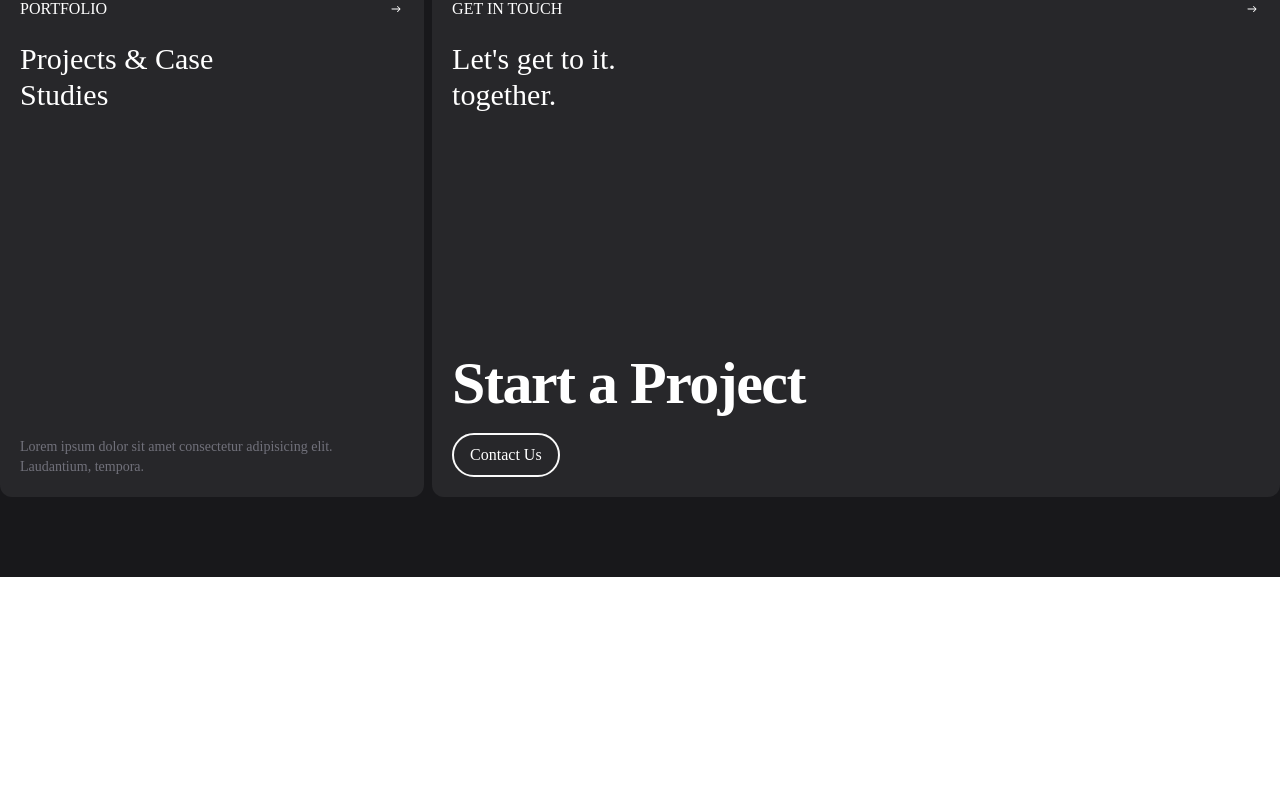
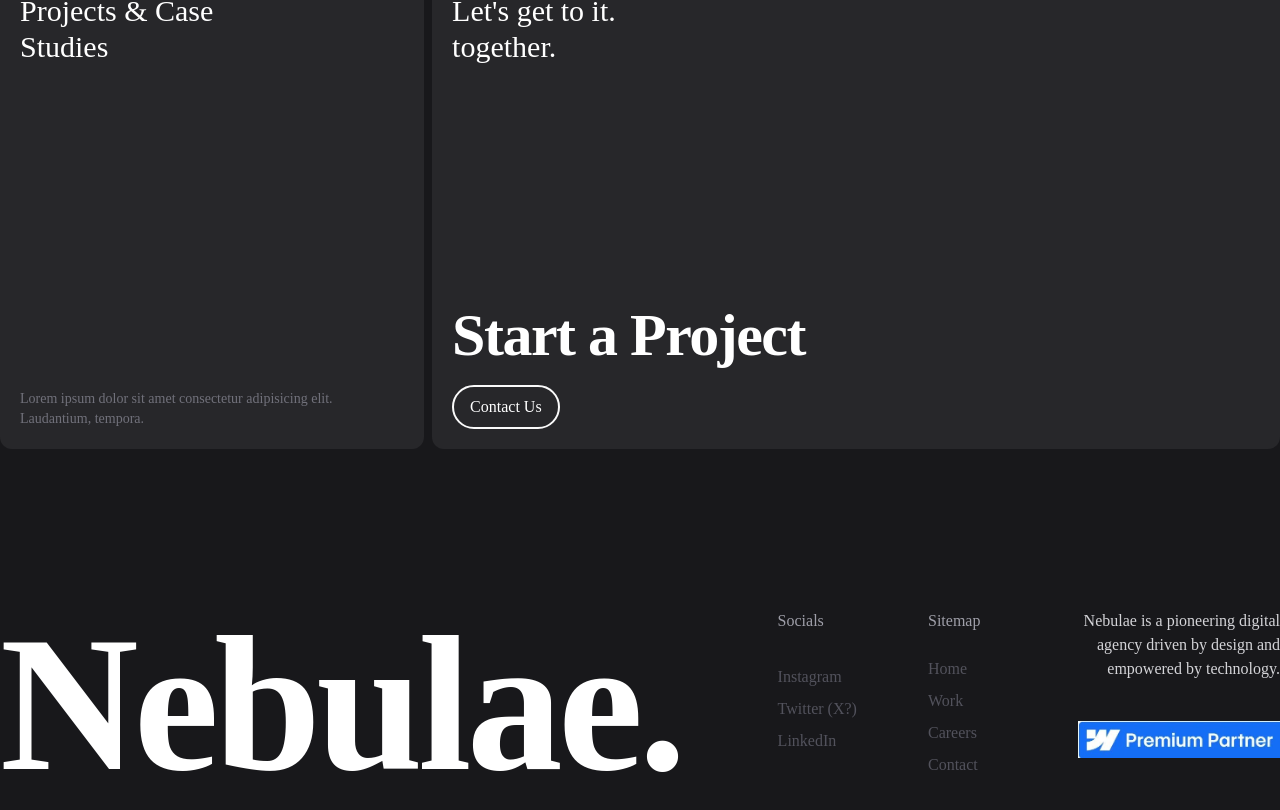
Before and after one commit to sifatbro786/Nebulae, a React (Vite) app: page / in a window 1280 px wide. Shown: the part 2461-3271 px from the top of the page. Before the commit the page ends 3038 px from the top, so only its background shows below. Built offline with nearby package versions, Linux system fonts and the light colour scheme.

Commit message:
Footer section complete

```diff
--- a/src/App.jsx
+++ b/src/App.jsx
@@ -4,6 +4,7 @@ import Stripes from "./components/Stripes";
 import Products from "./components/Products";
 import Marquees from "./components/Marquees";
 import Cards from "./components/Cards";
+import Footer from "./components/Footer";
 
 export default function App() {
     return (
@@ -14,6 +15,7 @@ export default function App() {
             <Products />
             <Marquees />
             <Cards />
+            <Footer />
         </div>
     );
 }
--- /dev/null
+++ b/src/components/Footer.jsx
@@ -0,0 +1,49 @@
+import { Link } from "react-router";
+import footerImg from "/public/footer.jpg";
+
+export default function Footer() {
+    return (
+        <div className="w-full mt-10">
+            <div className="max-w-screen-xl mx-auto py-10 flex gap-24">
+                <div className="basis-1/2">
+                    <h2 className="text-[12rem] font-semibold leading-none tracking-tight">
+                        Nebulae.
+                    </h2>
+                </div>
+                <div className="basis-1/2 flex gap-4">
+                    <div className="basis-1/3">
+                        <h4 className="mb-8 text-zinc-400">Socials</h4>
+                        {["instagram", "twitter (x?)", "LinkedIn"].map((item) => (
+                            <Link
+                                to={"/"}
+                                key={item}
+                                className="block mt-2 text-zinc-600 capitalize hover:text-zinc-200 duration-200"
+                            >
+                                {item}
+                            </Link>
+                        ))}
+                    </div>
+                    <div className="basis-1/3">
+                        <h4 className="mb-6 text-zinc-400">Sitemap</h4>
+                        {["home", "work", "careers", "contact"].map((item) => (
+                            <Link
+                                to={"/"}
+                                key={item}
+                                className="block mt-2 text-zinc-600 capitalize hover:text-zinc-200 duration-200"
+                            >
+                                {item}
+                            </Link>
+                        ))}
+                    </div>
+                    <div className="basis-1/2 flex flex-col items-end">
+                        <p className="text-right text-zinc-300">
+                            Nebulae is a pioneering digital agency driven by design and empowered by
+                            technology.
+                        </p>
+                        <img src={footerImg} alt="footer-logo" className="object-cover mt-10" />
+                    </div>
+                </div>
+            </div>
+        </div>
+    );
+}
--- a/src/components/Marquees.jsx
+++ b/src/components/Marquees.jsx
@@ -72,7 +72,7 @@ export default function Marquees() {
     ];
 
     return (
-        <div className="py-20 mt-32">
+        <div className="py-20 mt-20">
             {images.map((item, idx) => (
                 <Marquee key={idx} imgUrls={item}/>
             ))}
```
Also changed, not shown: public/footer.jpg (added).
